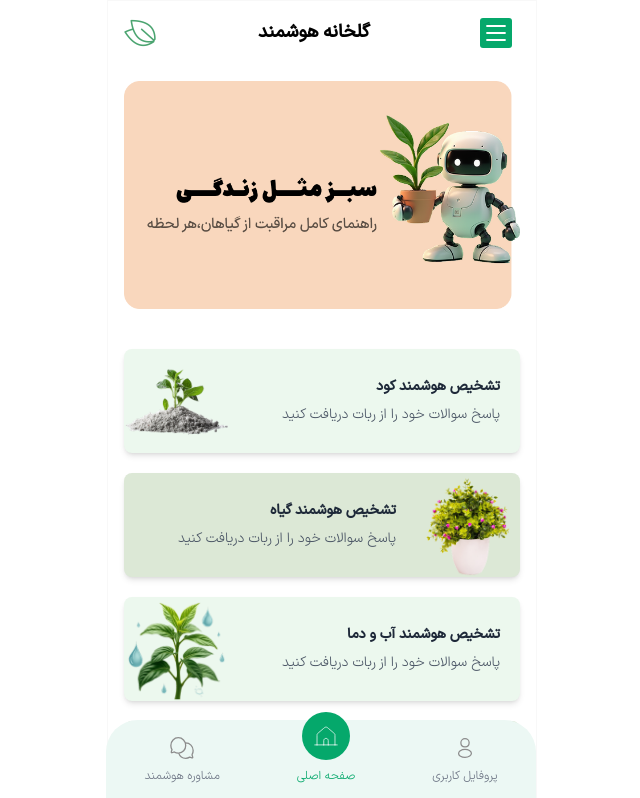
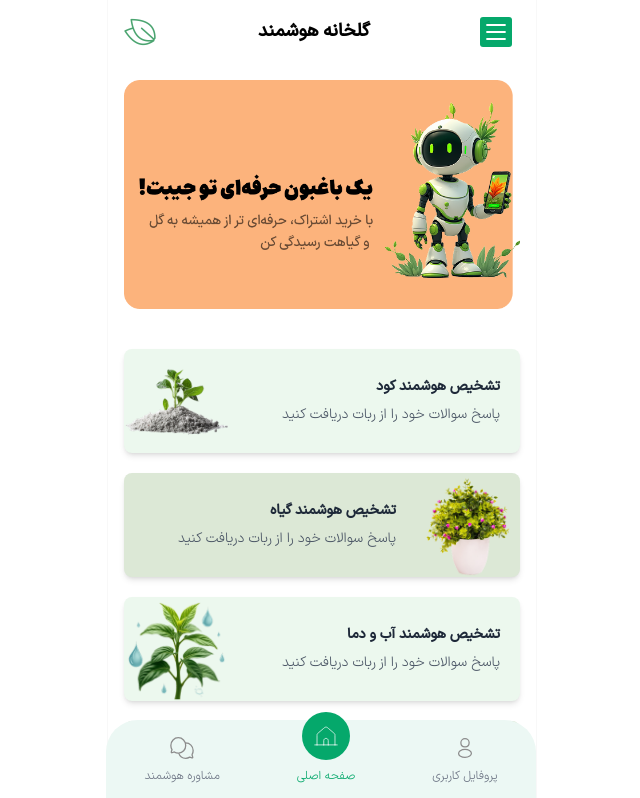
Before and after one commit to alirezzasarkar/smart-greenhouse-assistant, a React (Vite) app: page / in a window 1280 px wide. Shown: the top 798 px of the page, without its empty margins (318-958 px from the left). Built offline with nearby package versions, Linux system fonts and the light colour scheme.

Commit message:
edit main-banner

```diff
--- a/src/index.css
+++ b/src/index.css
@@ -19,7 +19,8 @@
     max-width: 430px !important;
     margin-left: auto;
     margin-right: auto;
-    border: 1px solid #f3f3f39c;
+    border-right: 1px solid #f3f3f39c;
+    border-left: 1px solid #f3f3f39c;
 }
 
 @keyframes spin {
--- a/src/pages/Home.jsx
+++ b/src/pages/Home.jsx
@@ -1,5 +1,6 @@
 import WelcomeBanner from "../components/Home/WelcomeBanner";
 import FeatureCard from "../components/Home/FeatureCard";
+import { Link } from "react-router-dom";
 
 /**
  * HomePage component renders the main page of the Smart Farm app.
@@ -44,7 +45,9 @@
 
   return (
     <div className="flex flex-col items-center min-h-screen text-gray-800 p-4">
-      <WelcomeBanner />
+      <Link to="/buy-subscription">
+        <WelcomeBanner />
+      </Link>
 
       <div className="w-full max-w-md space-y-5">
         {features.map((feature, index) => (
```
Also changed, not shown: public/assets/images/main-banner.png.
